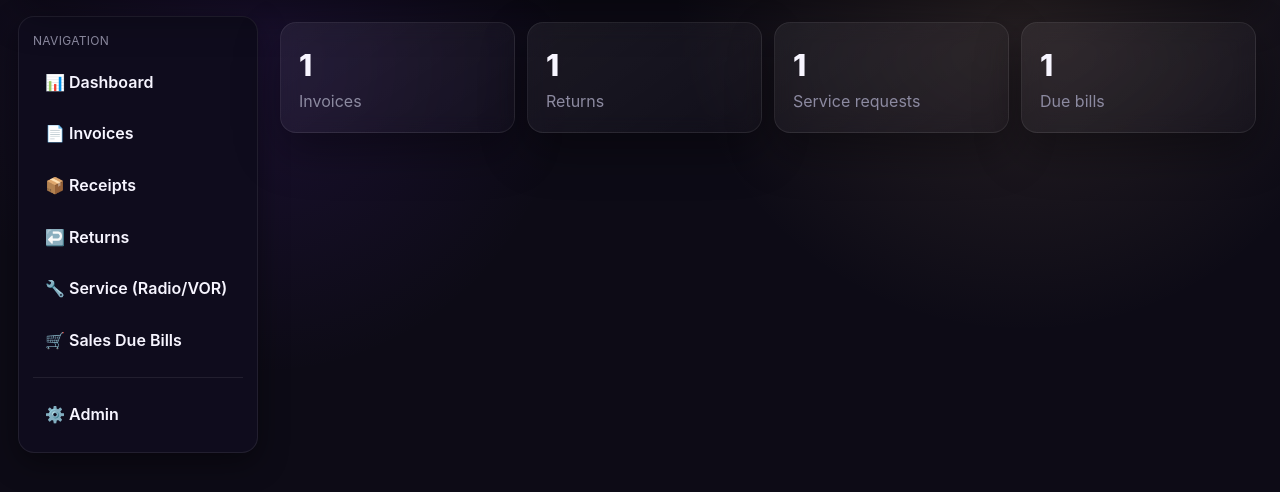
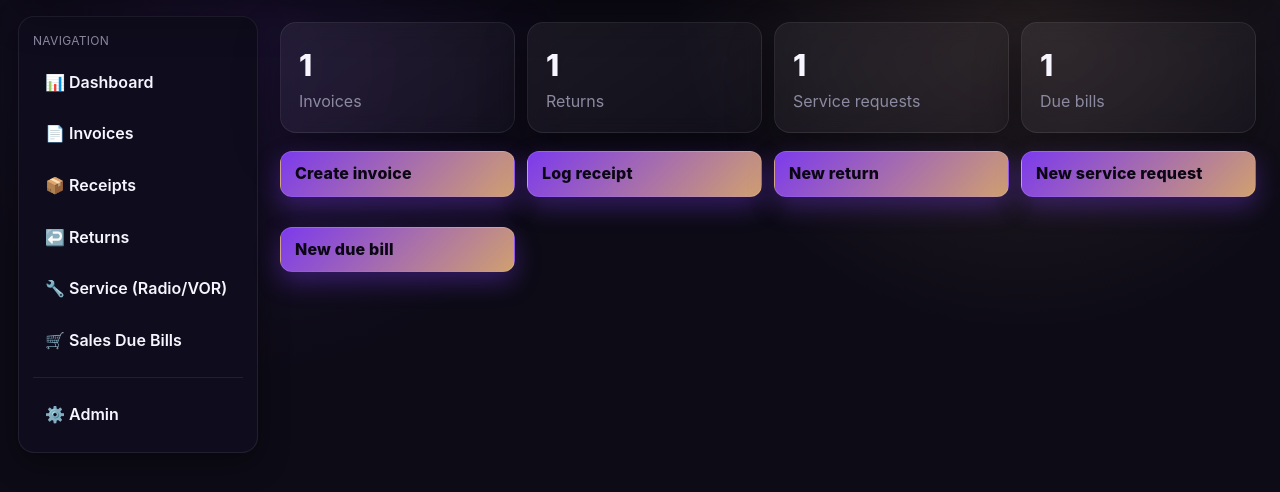
Before and after one commit to promiscunix/partsuite2.0, a Django app: page / in a window 1280 px wide. Shown: the part 98-590 px from the top of the page. Run offline with Django 4.2, Linux system fonts and the light colour scheme; a user stored in the database is signed in; tables that the repository leaves empty hold one stand-in row (values such as "Sample post"); parts of the project's set-up code (start-up, migrations or seed data) failed here and were passed over; some libraries are stand-ins or nearby versions.

```diff
--- a/templates/dashboard.html
+++ b/templates/dashboard.html
@@ -18,4 +18,20 @@
     <div class="stat-label">Due bills</div>
   </div>
 </section>
+
+<section class="grid">
+  {% if user.role == 'admin' or user.role == 'parts' or user.role == 'accounting' or user.is_superuser %}
+    <a class="card button" href="{% url 'invoice-create' %}">Create invoice</a>
+    <a class="card button" href="{% url 'receipt-create' %}">Log receipt</a>
+  {% endif %}
+  {% if user.role == 'admin' or user.role == 'parts' or user.is_superuser %}
+    <a class="card button" href="{% url 'return-create' %}">New return</a>
+  {% endif %}
+  {% if user.role == 'admin' or user.role == 'service' or user.role == 'parts' or user.is_superuser %}
+    <a class="card button" href="{% url 'service-create' %}">New service request</a>
+  {% endif %}
+  {% if user.role == 'admin' or user.role == 'sales' or user.role == 'parts' or user.is_superuser %}
+    <a class="card button" href="{% url 'sales-create' %}">New due bill</a>
+  {% endif %}
+</section>
 {% endblock %}
```
Also changed, not shown: templates/service/form.html (+23 -0 lines).
